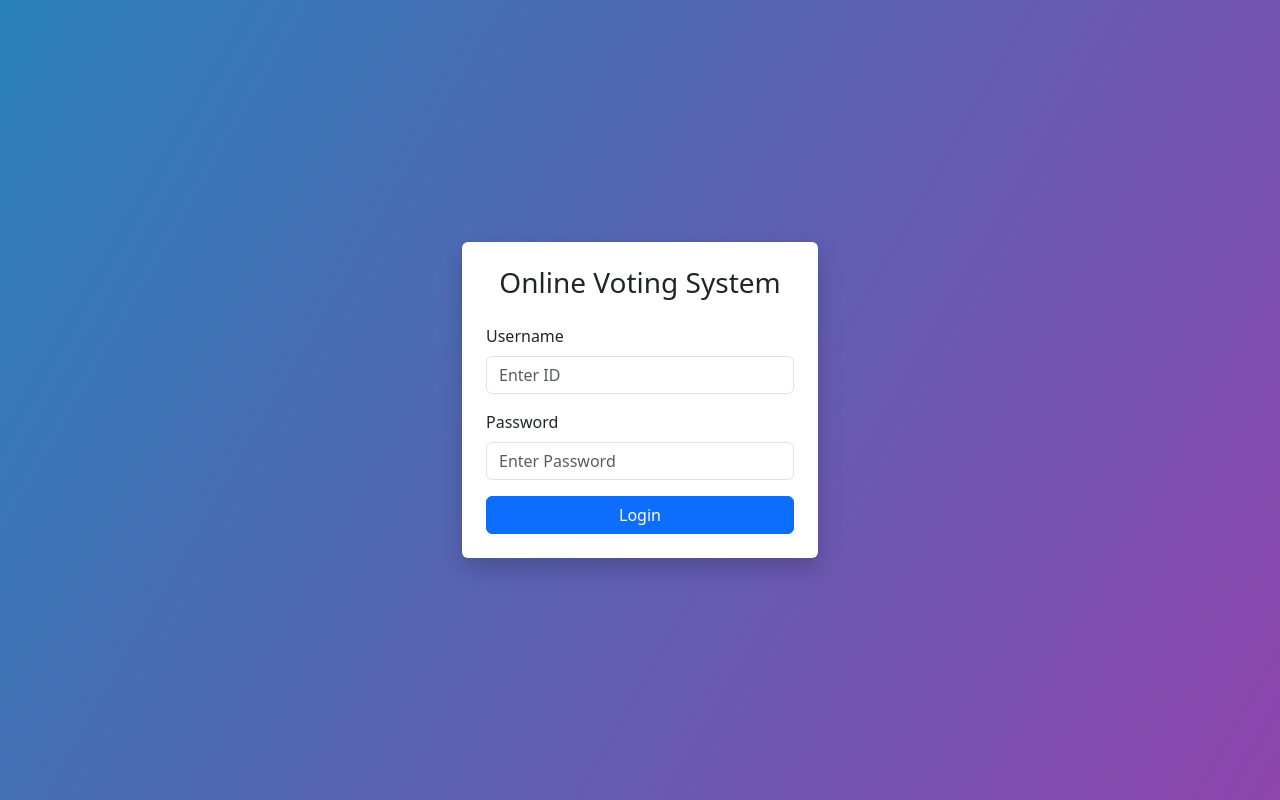
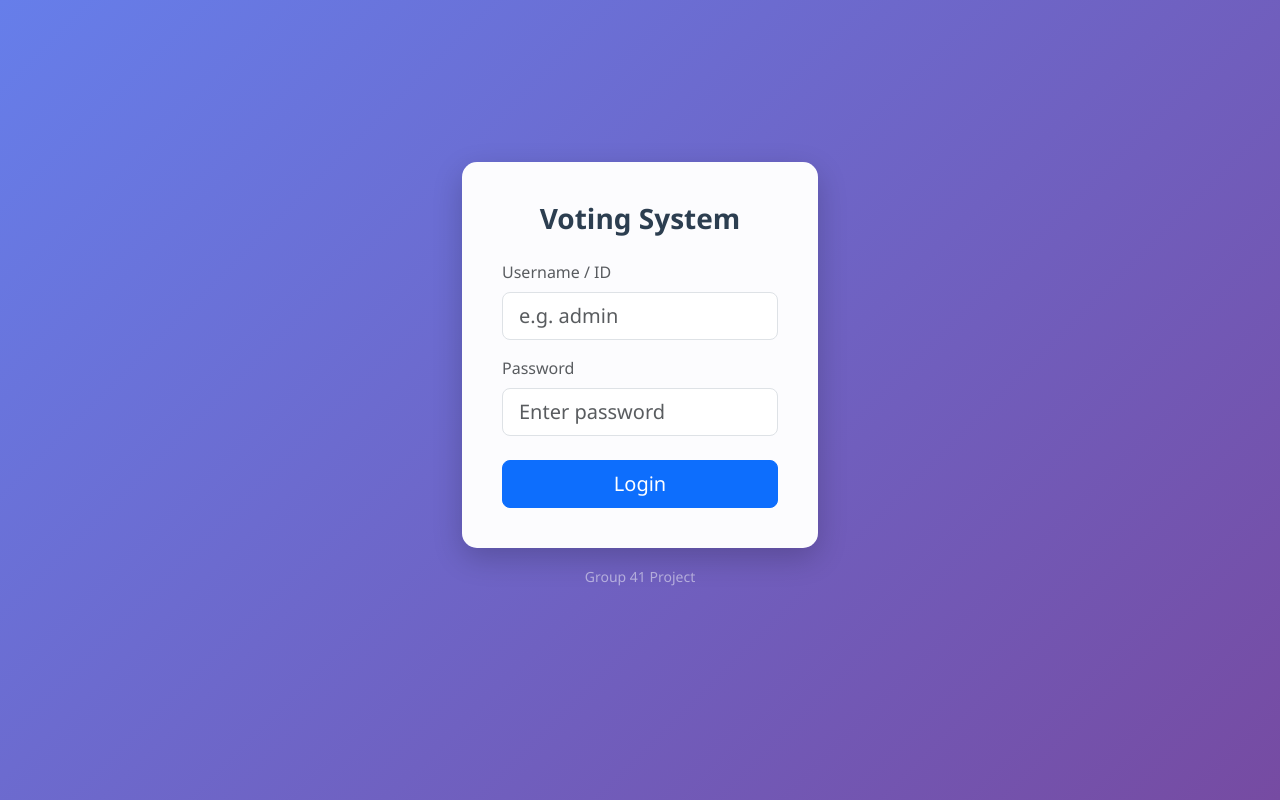
Before and after one commit to Ultramarine0325/COMP3500_Group41_VotingSystem, a Node server app: page / in a window 1280 px wide. Run offline with Node 20, Linux system fonts and the light colour scheme; some libraries are stand-ins or nearby versions.

Commit message:
Update login.ejs

```diff
--- a/views/login.ejs
+++ b/views/login.ejs
@@ -1,33 +1,39 @@
 <!DOCTYPE html>
-<html>
+<html lang="en">
 <head>
-    <title>Voting Login</title>
+    <meta charset="UTF-8">
+    <meta name="viewport" content="width=device-width, initial-scale=1.0">
+    <title>Login - Online Voting System</title>
     <link href="https://cdn.jsdelivr.net/npm/bootstrap@5.3.0/dist/css/bootstrap.min.css" rel="stylesheet">
-    <style>
-        body { background: linear-gradient(120deg, #2980b9, #8e44ad); height: 100vh; display: flex; align-items: center; justify-content: center; }
-        .card { box-shadow: 0 10px 25px rgba(0,0,0,0.2); border: none; }
-    </style>
+    <link rel="stylesheet" href="/style.css">
 </head>
-<body>
+<body class="d-flex align-items-center justify-content-center">
     <div class="container">
         <div class="row justify-content-center">
-            <div class="col-md-4">
-                <div class="card p-4">
-                    <h3 class="text-center mb-4">Online Voting System</h3>
+            <div class="col-md-5 col-lg-4">
+                <div class="card main-card p-4">
+                    <div class="card-body">
+                        <h3 class="text-center mb-4">Voting System</h3>
                         <% if (locals.error) { %>
-                        <div class="alert alert-danger"><%= error %></div>
+                            <div class="alert alert-danger text-center" role="alert">
+                                <%= error %>
+                            </div>
                         <% } %>
                         <form action="/login" method="POST">
                             <div class="mb-3">
-                            <label class="form-label">Username</label>
-                            <input type="text" name="username" class="form-control" placeholder="Enter ID" required>
+                                <label class="form-label text-muted">Username / ID</label>
+                                <input type="text" name="username" class="form-control form-control-lg" placeholder="e.g. admin" required>
                             </div>
-                        <div class="mb-3">
-                            <label class="form-label">Password</label>
-                            <input type="password" name="password" class="form-control" placeholder="Enter Password" required>
+                            <div class="mb-4">
+                                <label class="form-label text-muted">Password</label>
+                                <input type="password" name="password" class="form-control form-control-lg" placeholder="Enter password" required>
                             </div>
-                        <button type="submit" class="btn btn-primary w-100">Login</button>
+                            <button type="submit" class="btn btn-primary w-100 btn-lg">Login</button>
                         </form>
+                    </div>
+                </div>
+                <div class="text-center mt-3 text-white-50">
+                    <small>Group 41 Project</small>
                 </div>
             </div>
         </div>
```
Lines whose indentation alone changed are shown as unchanged.
